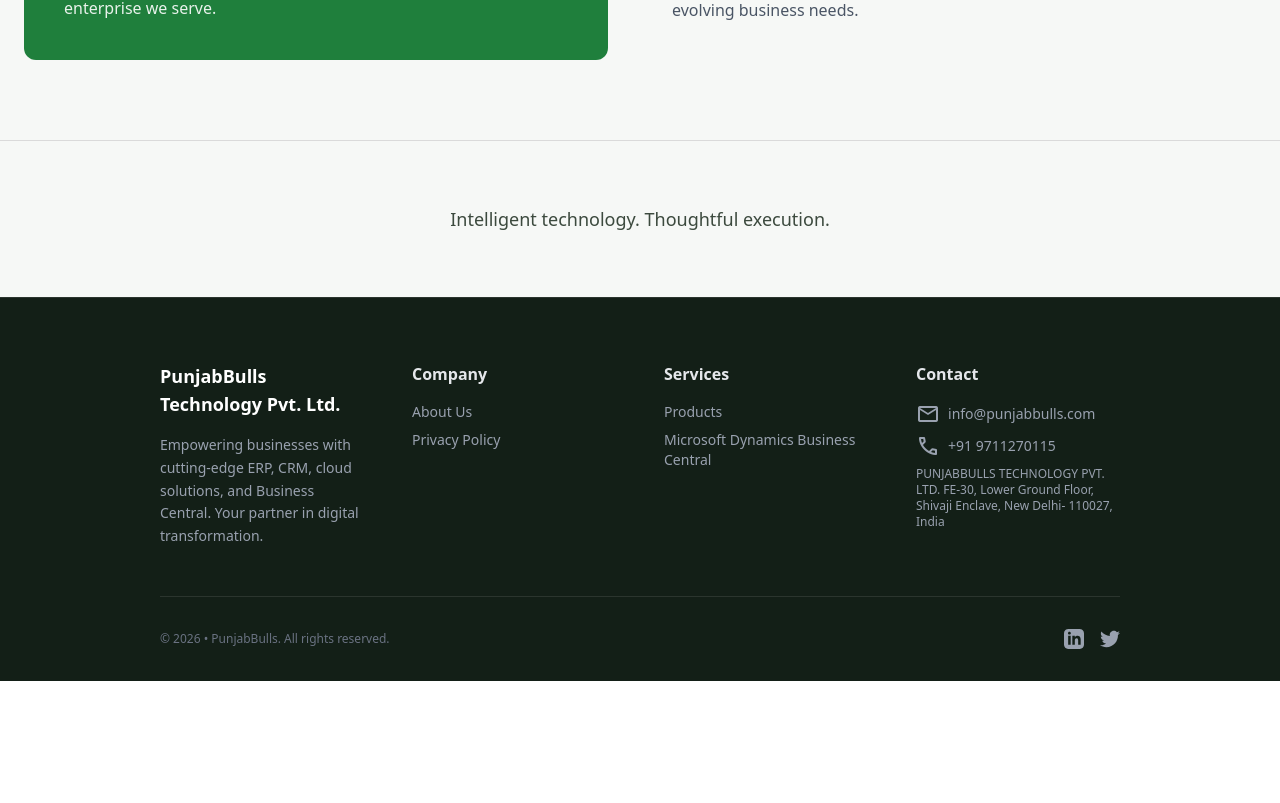
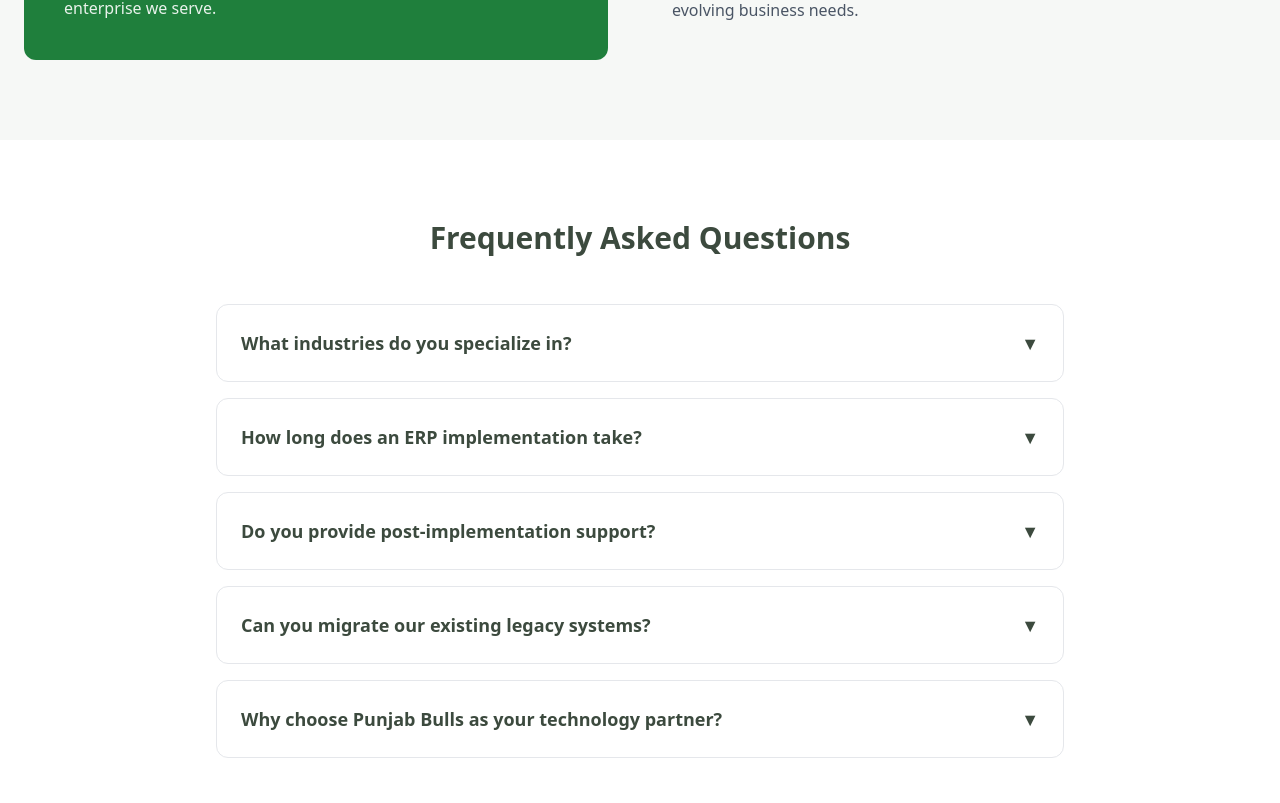
Before and after one commit to pritharai/PujabBulls, a React (Vite) app in the folder PunjabBulls/: page /about in a window 1280 px wide. Shown: the part 1657-2460 px from the top of the page. Before the commit the page ends 2338 px from the top, so only its background shows below. Built offline with nearby package versions, Linux system fonts and the light colour scheme.

Commit message:
Added FAQ

```diff
--- a/PunjabBulls/src/Pages/About.jsx
+++ b/PunjabBulls/src/Pages/About.jsx
@@ -166,6 +166,54 @@
 </div>
 
       </section>
+            {/* FAQ SECTION */}
+<section className="bg-white py-20">
+  <div className="max-w-4xl mx-auto px-6">
+    <h2 className="text-3xl font-bold text-center mb-12">
+      Frequently Asked Questions
+    </h2>
+
+    <div className="space-y-4">
+      {[
+        {
+          q: "What industries do you specialize in?",
+          a: "We serve manufacturing, distribution, retail, and service-based enterprises, delivering tailored ERP and CRM solutions built on Microsoft Dynamics 365 Business Central."
+        },
+        {
+          q: "How long does an ERP implementation take?",
+          a: "Project timelines vary based on scope and complexity, but most ERP implementations range between 8 to 16 weeks including planning, customization, data migration, and training."
+        },
+        {
+          q: "Do you provide post-implementation support?",
+          a: "Yes. We offer continuous system monitoring, optimization, upgrades, and 24/7 technical support to ensure long-term operational stability."
+        },
+        {
+          q: "Can you migrate our existing legacy systems?",
+          a: "Absolutely. We conduct detailed system audits and structured migration planning to securely transition your data and processes to modern cloud-based platforms."
+        },
+        {
+          q: "Why choose Punjab Bulls as your technology partner?",
+          a: "With 15+ years of experience and 200+ successful deployments, we combine strategic consulting, technical expertise, and reliable delivery to drive measurable business growth."
+        }
+      ].map((item, i) => (
+        <details
+          key={i}
+          className="group border border-gray-200 rounded-xl p-6 transition-all duration-300 hover:shadow-md"
+        >
+          <summary className="cursor-pointer font-semibold text-lg flex justify-between items-center">
+            {item.q}
+            <span className="ml-4 transition-transform group-open:rotate-180">
+              ▼
+            </span>
+          </summary>
+          <p className="mt-4 text-gray-600 text-sm leading-relaxed">
+            {item.a}
+          </p>
+        </details>
+      ))}
+    </div>
+  </div>
+</section>
 
       {/* FOOTER LINE */}
       <section className="text-center py-16 border-t border-[var(--color-accent-gray)]">
```
